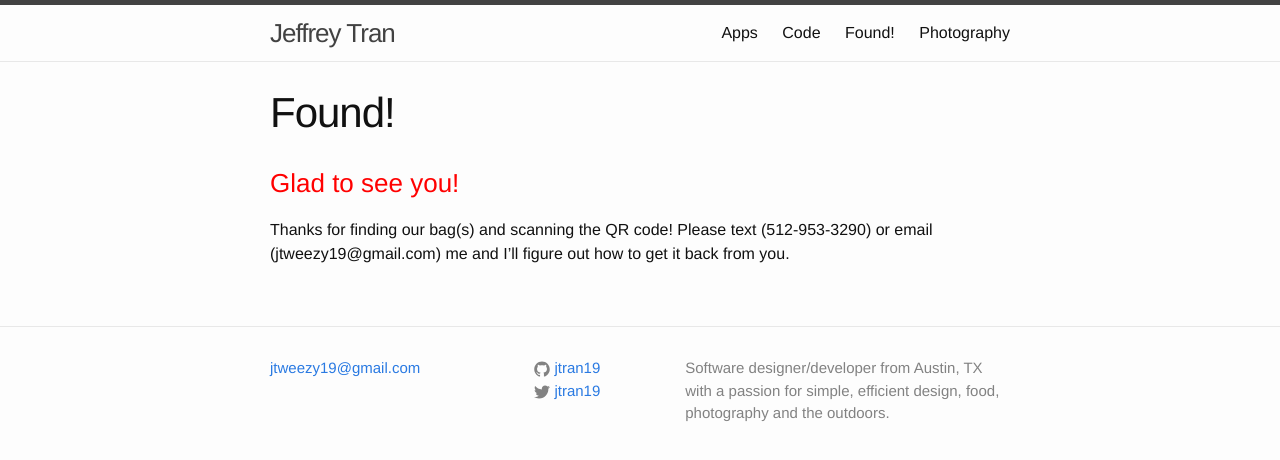
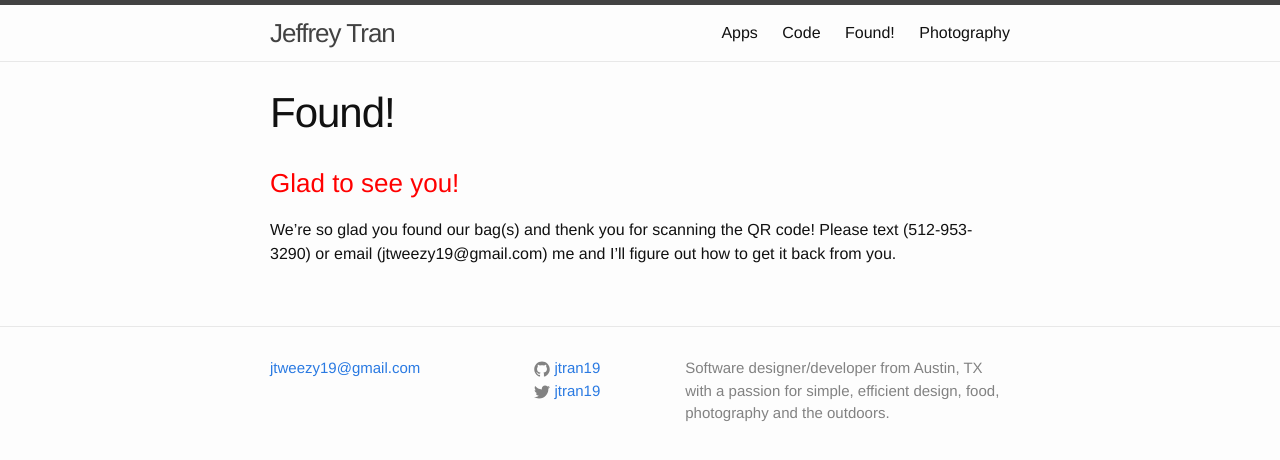
Before and after one commit to jtran19/jtran19.github.io, a Jekyll site: the page built from found.md, in a window 1280 px wide. Shown: the top 460 px of the page. Built offline with Jekyll 4.4.1, drawn with Linux system fonts in a browser that asks for light colours.

Commit message:
Update found.md

```diff
--- a/found.md
+++ b/found.md
@@ -6,4 +6,4 @@ published: true
 ---
 
 ### Glad to see you!
-Thanks for finding our bag(s) and scanning the QR code!  Please text (512-953-3290) or email (jtweezy19@gmail.com) me and I'll figure out how to get it back from you.
+We're so glad you found our bag(s) and thenk you for scanning the QR code!  Please text (512-953-3290) or email (jtweezy19@gmail.com) me and I'll figure out how to get it back from you.
```
